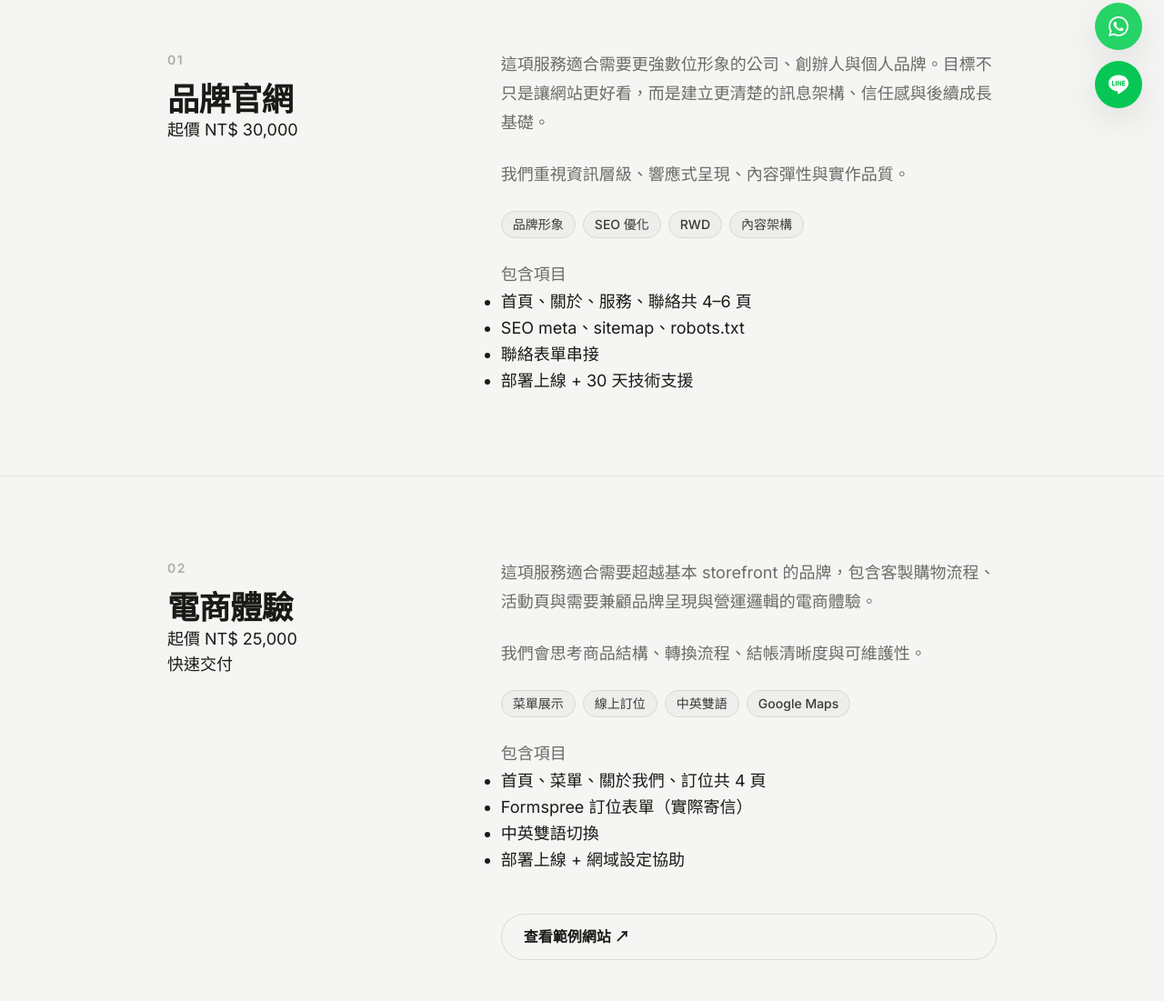
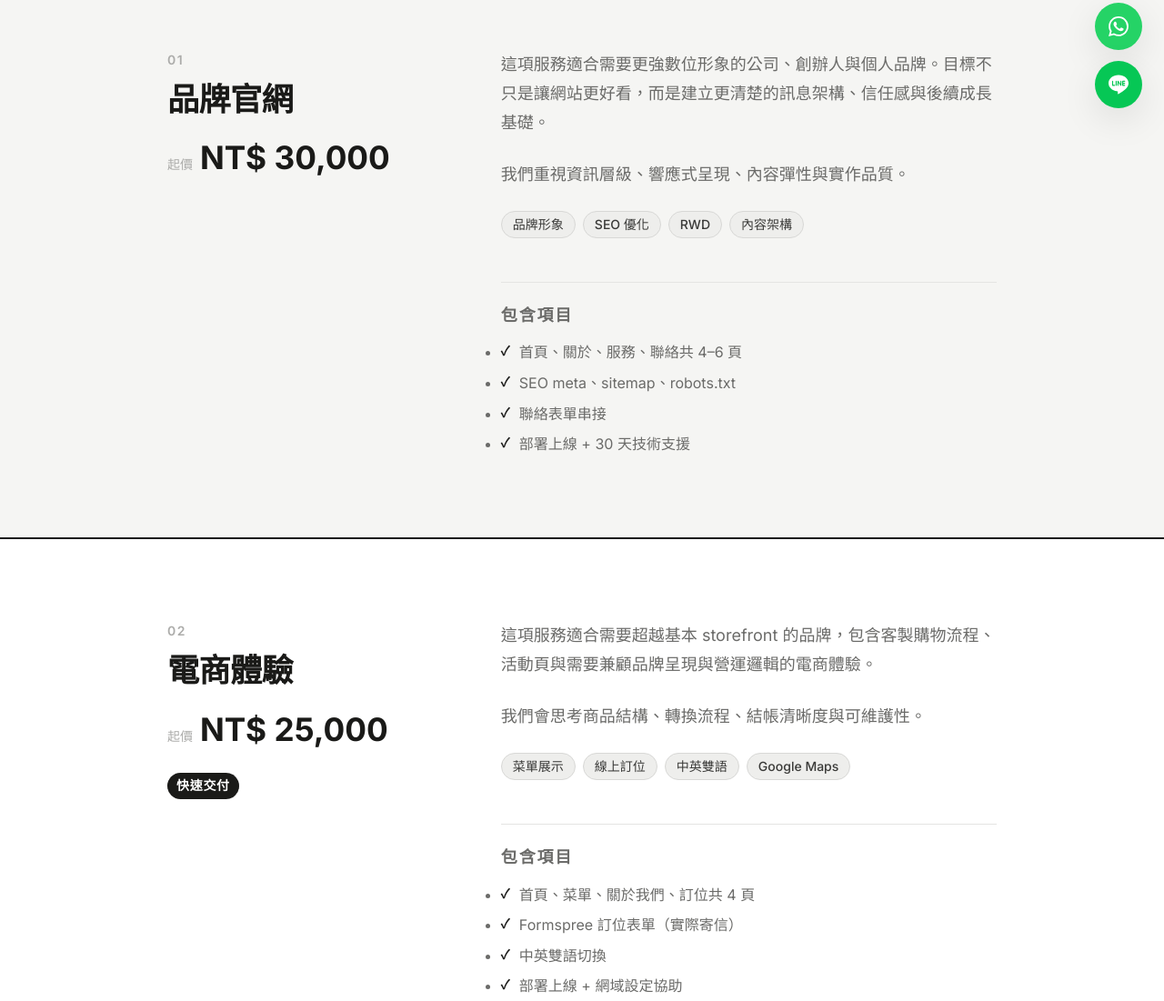
Before and after one commit to BasilWu/BasilWu.github.io, a plain HTML site: page services.html in a window 1280 px wide. Shown: the part 657-1758 px from the top of the page at 91% size. Drawn offline with Linux system fonts and the light colour scheme; a web font is replaced by a local one.

Commit message:
feat: overhaul services page — 5 services with pricing, includes, restaurant template added

```diff
--- a/style.css
+++ b/style.css
@@ -1284,3 +1284,73 @@ footer p {
     height: 46px;
   }
 }
+
+/* ── SERVICE PAGE ─────────────────────── */
+.service-price-badge {
+  display: flex;
+  align-items: baseline;
+  gap: var(--space-2);
+  margin-top: var(--space-4);
+  margin-bottom: var(--space-3);
+}
+.service-price__from {
+  font-size: var(--text-xs);
+  color: var(--color-text-faint);
+  font-weight: 500;
+}
+.service-price__num {
+  font-family: var(--font-display);
+  font-size: var(--text-xl);
+  font-weight: 700;
+  color: var(--color-text);
+}
+.service-badge {
+  display: inline-block;
+  font-size: var(--text-xs);
+  font-weight: 700;
+  color: #fff;
+  background: var(--color-text);
+  padding: 3px 10px;
+  border-radius: var(--radius-full);
+  letter-spacing: 0.05em;
+  margin-top: var(--space-2);
+}
+.service-includes {
+  margin-top: var(--space-6);
+  padding-top: var(--space-5);
+  border-top: 1px solid var(--color-divider);
+}
+.service-includes__label {
+  font-size: var(--text-xs);
+  font-weight: 700;
+  letter-spacing: 0.1em;
+  text-transform: uppercase;
+  color: var(--color-text-faint);
+  margin-bottom: var(--space-3);
+  max-width: none;
+}
+.service-includes ul {
+  display: flex;
+  flex-direction: column;
+  gap: var(--space-2);
+}
+.service-includes li {
+  font-size: var(--text-sm);
+  color: var(--color-text-muted);
+  padding-left: var(--space-5);
+  position: relative;
+  line-height: 1.6;
+}
+.service-includes li::before {
+  content: '✓';
+  position: absolute;
+  left: 0;
+  color: var(--color-text);
+  font-weight: 700;
+  font-size: var(--text-xs);
+}
+.services__highlight {
+  background: var(--color-surface);
+  border-top: 2px solid var(--color-text);
+  border-bottom: 2px solid var(--color-text);
+}
```
